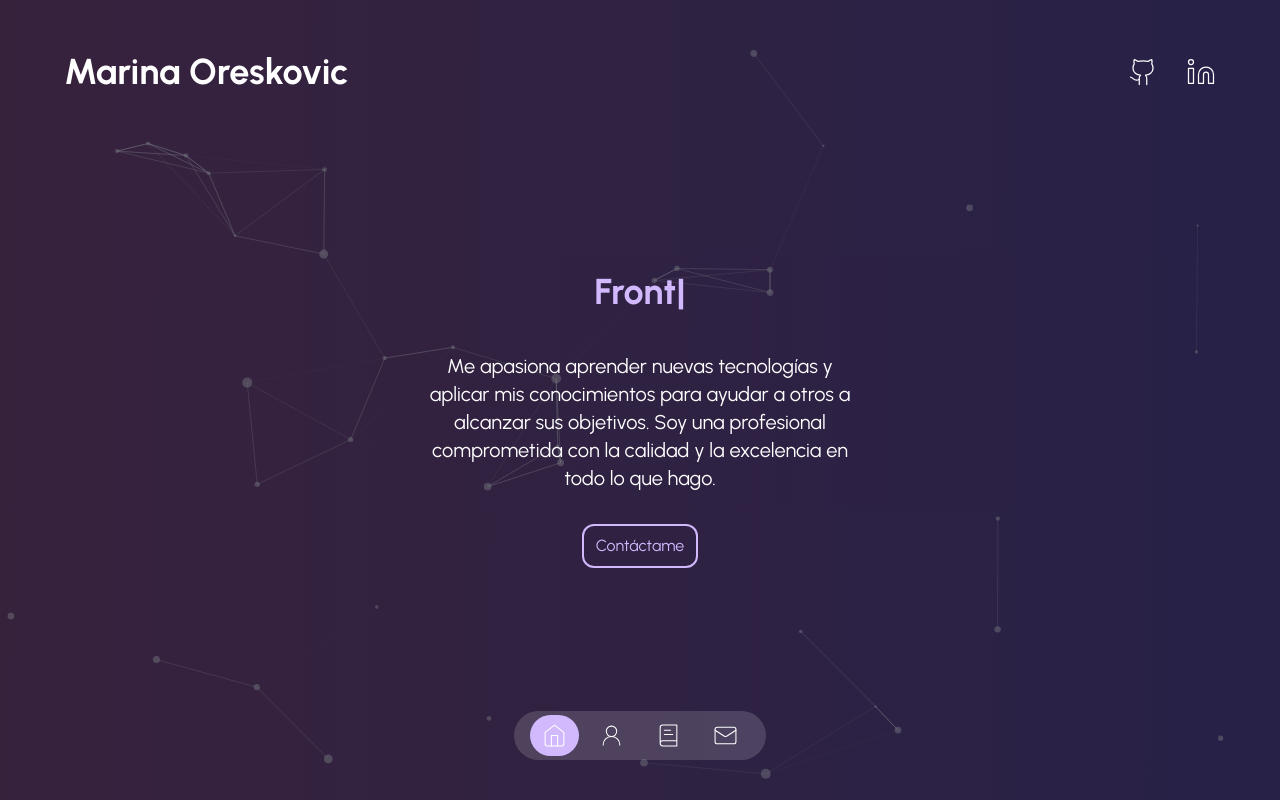
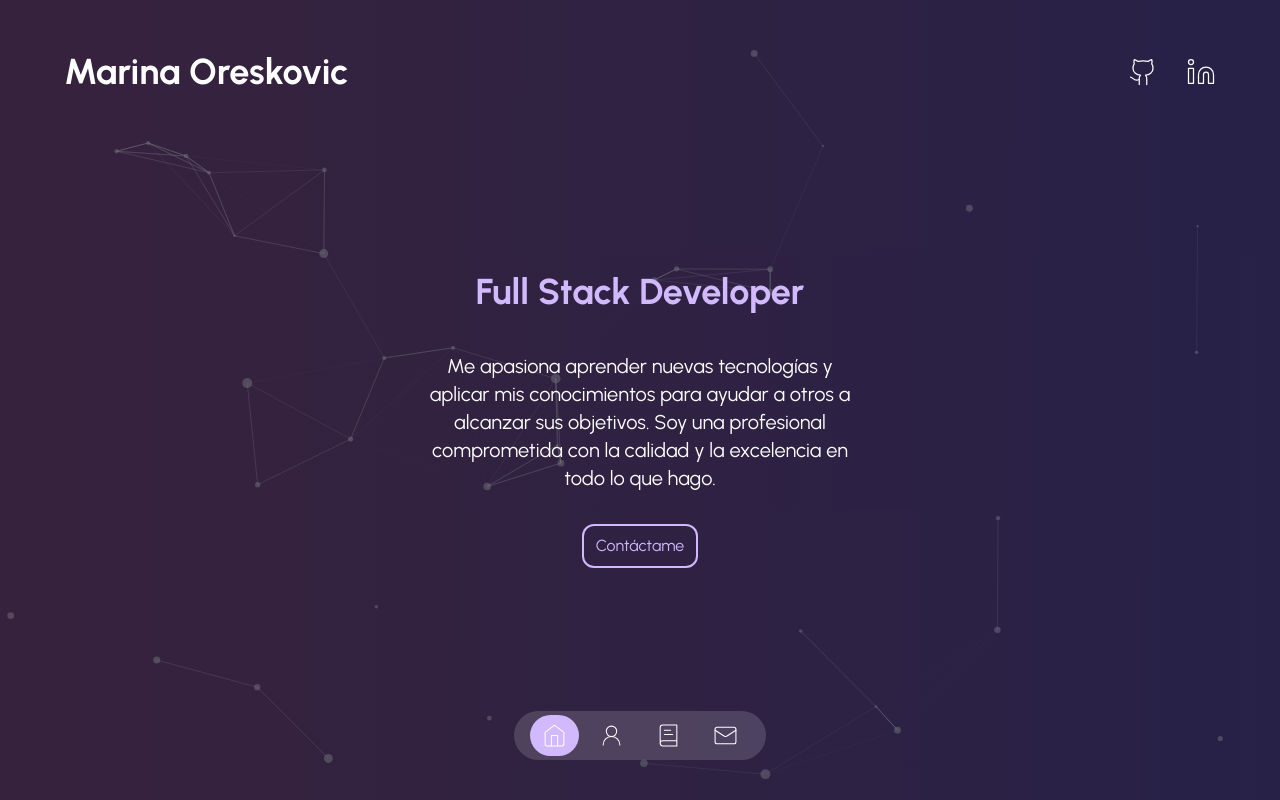
Before and after one commit to marinaoreskovic/marina-oreskovic-web, a Next.js app: page / in a window 1280 px wide. Built offline with nearby package versions, Linux system fonts and the light colour scheme.

Commit message:
Update introduction.tsx

```diff
--- a/components/introduction.tsx
+++ b/components/introduction.tsx
@@ -1,35 +1,21 @@
-import Image from "next/image";
-import { TypeAnimation } from 'react-type-animation';
-
 const Introduction = () => {
   return (
     <div className="z-20 w-full bg-darkBg/60 flex items-center justify-center h-screen">
       <div className="items-center justify-center max-w-md  ">
         {/* <Image src="/avatar-1.png" priority width="500" height="500" alt="Avatar" /> */}
         <div className="flex flex-col items-center justify-center">
-                    <h1 className="mb-5 text-2xl leading-tight text-center md:text-left md:text-4xl md:mb-10 font-bold text-secondary"><br />
-                         <TypeAnimation
-                            sequence={[
-                                'Full Stack Developer',
-                                1000,
-                                'Front End Developer',
-                                1000,
-                                'Back End Developer',
-                                1000,
-                            ]}
-                            wrapper="span"
-                            speed={50}
-                            repeat={Infinity}
-                            className="font-bold text-secondary"
-                        />
+          <h1 className="mb-5 text-2xl leading-tight text-center md:text-left md:text-4xl md:mb-10 font-bold text-secondary">
+            <br />
+            Full Stack Developer
           </h1>
           {/* <p className="mx-auto mb-2 text-xl text-center md:text-xl md:mx-0 md:mb-8">
                     I am passionate about learning new technologies and applying my knowledge to help others achieve their goals.
 I am a professional committed to quality and excellence in everything I do.
                     </p> */}
           <p className="mx-auto mb-2 text-xl text-center md:text-xl md:mx-0 md:mb-8">
-                    Me apasiona aprender nuevas tecnologías y aplicar mis conocimientos para ayudar a otros a alcanzar sus objetivos.
-                    Soy una profesional comprometida con la calidad y la excelencia en todo lo que hago.
+            Me apasiona aprender nuevas tecnologías y aplicar mis conocimientos
+            para ayudar a otros a alcanzar sus objetivos. Soy una profesional
+            comprometida con la calidad y la excelencia en todo lo que hago.
           </p>
           {/* <p className="mx-auto mb-2 text-xl text-center md:text-xl md:mx-0 md:mb-8">
                     Me apasiona aprender nuevas tecnologías y aplicar mis conocimientos para ayudar a otros a alcanzar sus objetivos.
@@ -40,8 +26,10 @@ I am a professional committed to quality and excellence in everything I do.
             {/* <a href="/projects" className="px-3 py-2 transition-all border-2 cursor-pointer text-md w-fit rounded-xl hover:shadow-xl hover:shadow-white/50">
                             Ver proyectos
                         </a> */}
-                        <a href="/contact"
-                            className="px-3 py-2 transition-all border-2 cursor-pointer text-md w-fit text-secondary border-secondary rounded-xl hover:shadow-xl hover:shadow-secondary" >
+            <a
+              href="/contact"
+              className="px-3 py-2 transition-all border-2 cursor-pointer text-md w-fit text-secondary border-secondary rounded-xl hover:shadow-xl hover:shadow-secondary"
+            >
               Contáctame
             </a>
           </div>
@@ -49,6 +37,6 @@ I am a professional committed to quality and excellence in everything I do.
       </div>
     </div>
   );
-}
+};
 
 export default Introduction;
```
Lines whose indentation alone changed are shown as unchanged.
